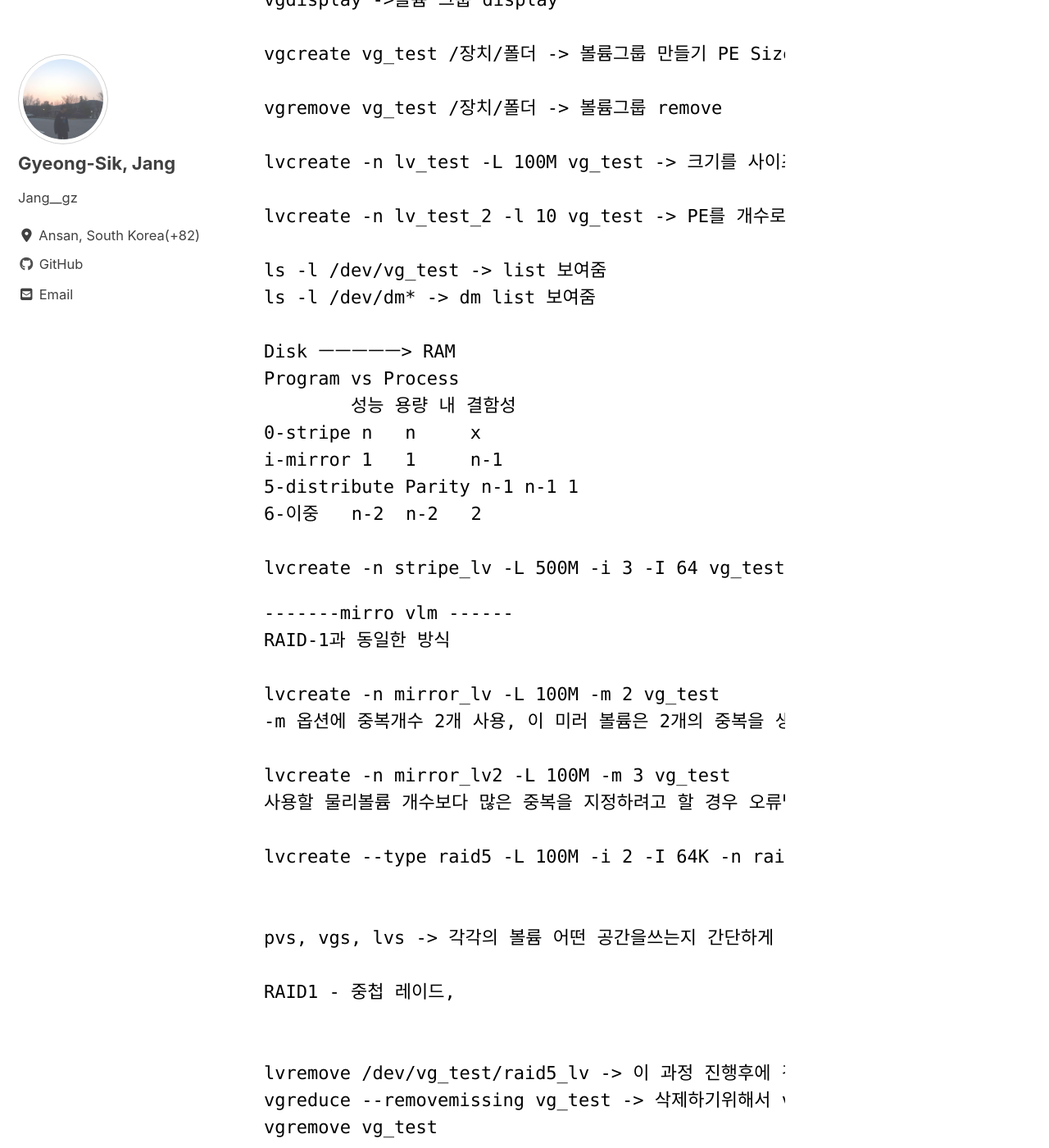
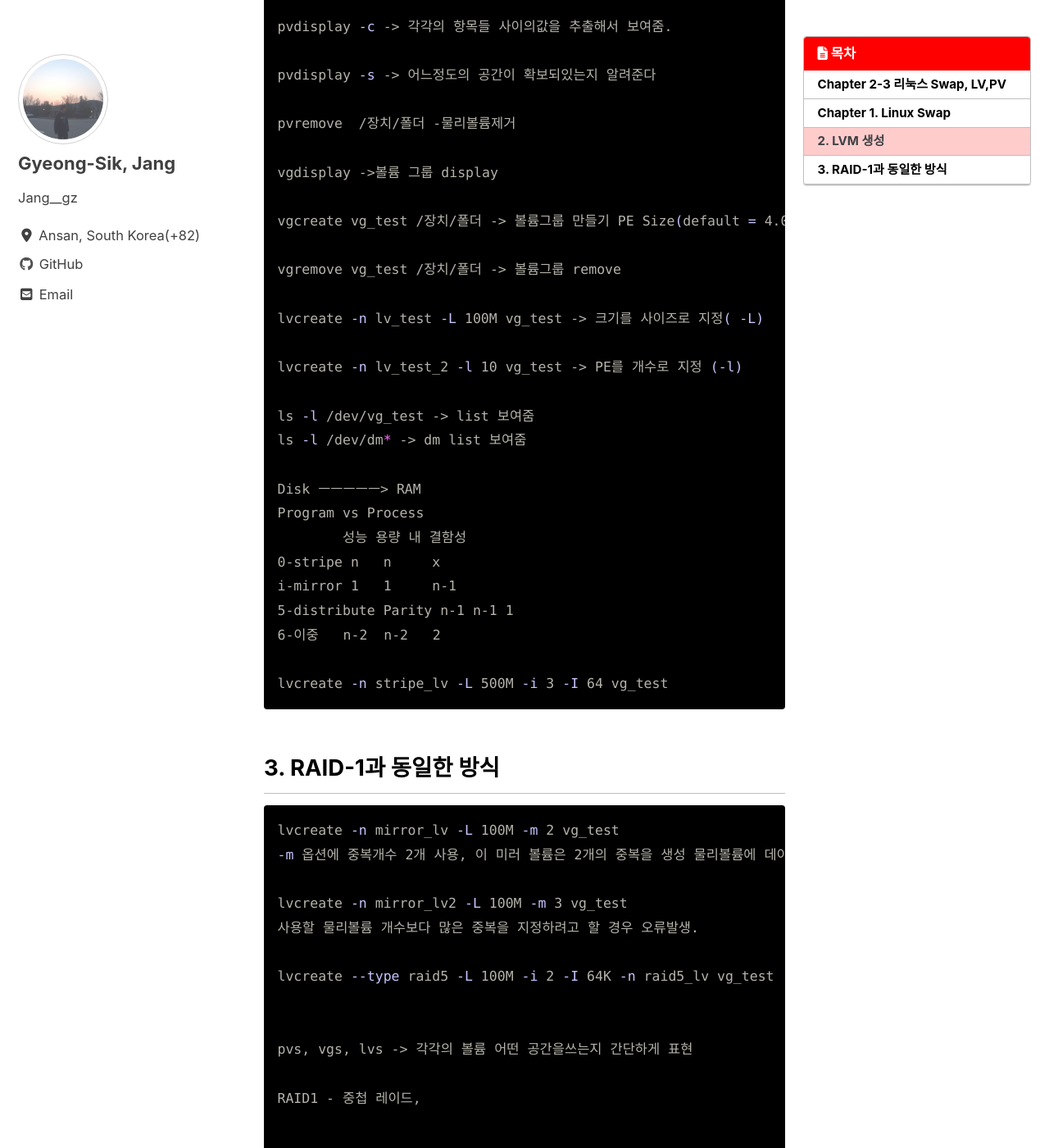
Before and after one commit to JangGyeongSik/JangGyeongSik.github.io, a Jekyll site: the page built from _posts/2019-07-17-basic-post.md, in a window 1280 px wide and 1400 px high, scrolled down 1637 px. Shown: the whole window at 82% size. Built offline with Jekyll 4.4.1, drawn with Linux system fonts in a browser that asks for light colours; cached includes are drawn as plain includes; nearby versions of some CDN libraries; some of the changed text lies outside the part shown.

Commit message:
Update 2019-07-17-basic-post.md

````diff
--- a/_posts/2019-07-17-basic-post.md
+++ b/_posts/2019-07-17-basic-post.md
@@ -2,11 +2,15 @@
 title: "Linux Class day6 "
 date: 2019-07-17 17:30
 categories: Linux
+toc: true
+toc_sticky: true
+toc_label: 목차
 ---
 
-# Chapter 2-3 리눅스 Swap, LV,PV
+## Chapter 2-3 리눅스 Swap, LV,PV
 
-```shell
+## Chapter 1. Linux Swap
+```bash
 ---------------------------swap----------------------------
 file -s /dev/sdd*
 mkswap /dev/sdd1
@@ -33,7 +37,8 @@ UUID="ID값" swap swap defaults 0 0
 /디렉토리명/파일명 swap swap defaults 0 0
 ```
 
-```class
+## 2. LVM 생성
+```bash
 -------------논리볼륨 생성 ------------
 fdisk /dev/sdb,c,d,e,f
 
@@ -75,10 +80,10 @@ i-mirror 1   1     n-1
 
 lvcreate -n stripe_lv -L 500M -i 3 -I 64 vg_test
 ```
-```class
--------mirro vlm ------
-RAID-1과 동일한 방식
 
+## 3. RAID-1과 동일한 방식
+
+```bash
 lvcreate -n mirror_lv -L 100M -m 2 vg_test
 -m 옵션에 중복개수 2개 사용, 이 미러 볼륨은 2개의 중복을 생성 물리볼륨에 데이터를 중복 기록
 
@@ -120,40 +125,50 @@ df -h /lvtest
 lvreduce -L 200M /dev/vg_test/lv2
 ```
 
-```shell
+
 실습예제
 주의
 1) 실습 전 기존 /etc/fstab 파일에 추가로 등록한 항목을 삭제하고 진행하시오.
 2) 기존 실습에 사용했던 디스크를 virtualbox 설정에서 제거하고, 각 10GB 크기를 가지는 두 개의 디스크를 새롭게 추가하시오.
 
 1. 새롭게 추가된 디스크를 각각 MBR 및 GPT 방식의 디스크로 초기화 하시오.
+```bash
 fdisk /dev/sdb
 gdisk /dev/sdc -> Linux LVM ( 8e00 )
+```
 
 2. MBR 방식으로 초기화 된 디스크를 각 파티션이 2GB 정도의 용량을 가지도록 파티셔닝 하시오.
+```bash
 fdisk /dev/sdb -> p -> n -> default -> +2GB
+```
 3. GPT 방식으로 초기화 된 디스크를 5GB씩 용량의 두 파티션으로 분할하시오.
 이 때, 각 파티션을 Linux LVM 방식의 파티션으로 설정하시오.
+```bash
 gdisk /dev/sdc -> Linux LVM ( 8e00 )
+```
 
 4. MBR 방식으로 초기화 된 디스크의 각 파티션에 대하여 ext2, ext3, ext4, xfs, fat 방식으로 파일시스템을 생성하시오.
+```bash
 mkfs -t ext2 /dev/sdb1
 mkfs -t ext3 /dev/sdb2
 mkfs -t ext4 /dev/sdb3
 mkfs -t xfs  /dev/sdb5
 mkfs -t fat  /dev/sdb6
+```
 4번은 extended 이기때문에 확장파티션이라 건들 ㄴ ㄴ
 
 5. 4에서 생성된 각 파일시스템을 마운트하기 위하여 /filesystem 디렉토리를 생성하고, 각 파일시스템 종류의 이름 별 디렉토리를 생성하시오.
 (ex: /filesystem/ext2)
+```bash
 mkdir -p /filesystem/{ext2,ext3,ext4,xfs,fat}
-
+```
 6. mount 명령을 사용하여 각 파일시스템 별 디렉토리에 장치를 마운트 하시오.
-
+```bash
 mount -t ext2 /dev/sdb1 /filesystem/ext4
-
+```
 7. ext4, xfs 파일시스템을 가지고 있는 디스크는 시스템 부팅 시 자동으로 마운트 되도록 설정하시오.
 (주의: mount -a 명령을 사용하여 테스트 할 것)
+```bash
 vim /etc/fstab
 
 UUID="ID값"	/filesystem/ext4 ext4 defaults 0 0
````
